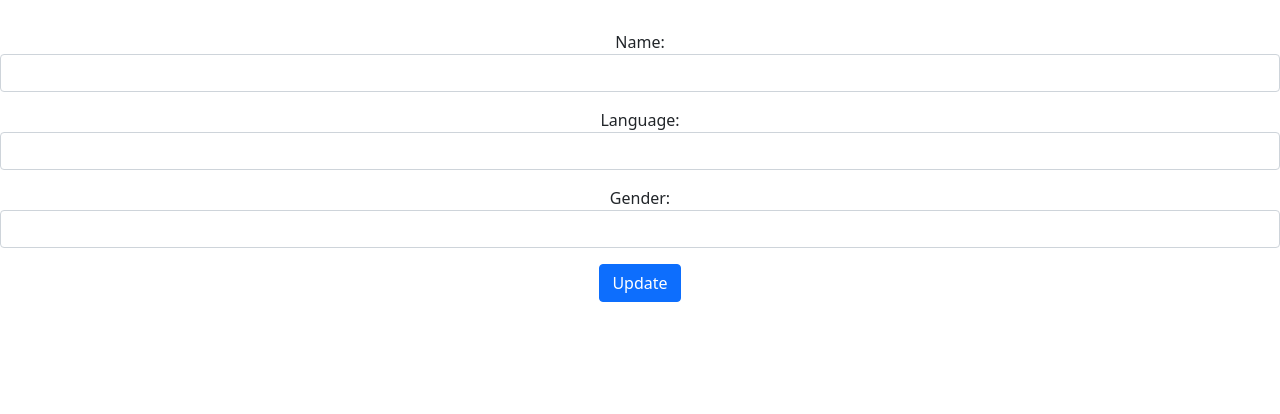
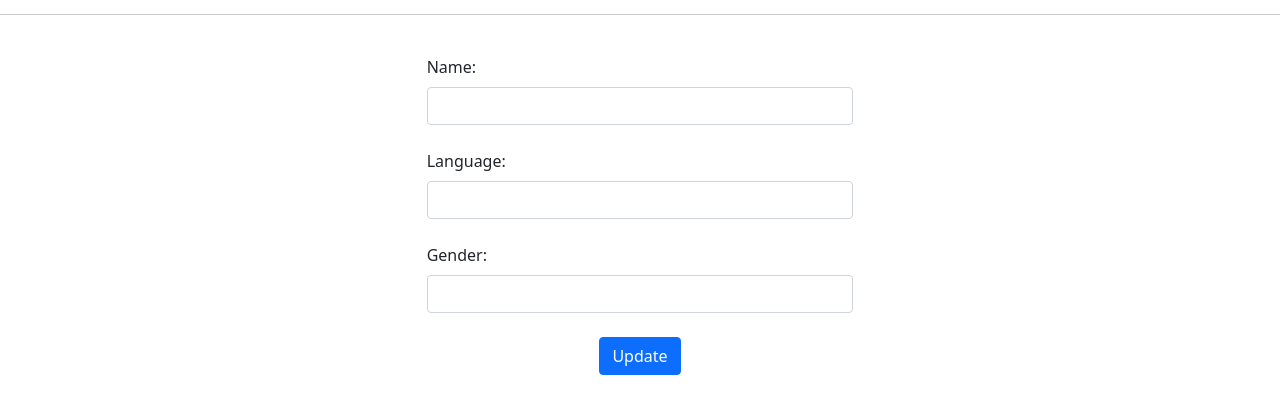
Before and after one commit to balaji2298-b/CRUD-Form-Action-Checkbox-Radio, a Django app: template crudformcheckbox/testmatch/myapp/templates/update.html in a window 1280 px wide. Shown: the part 50-464 px from the top of the page. Run offline with Django 3.2, Linux system fonts and the light colour scheme; the template is opened without the code that fills it: values that come from a table or form of the project are taken from there, others are empty.

Commit message:
Update update.html

```diff
--- a/crudformcheckbox/testmatch/myapp/templates/update.html
+++ b/crudformcheckbox/testmatch/myapp/templates/update.html
@@ -12,15 +12,28 @@
             <header>
                 <h1>Django Mysql Form Action CRUD</h1>
             </header>
+	     <hr>
            <br>
-            <form method="POST">
-                {% csrf_token %}
-                {{ form.as_p }}
-
-                <div class="mb-3">
-                    <button type="success"  class="btn btn-primary">Update</button>
-                </div>
-            </form>
+           <div class="col-4">
+                <form method="POST" autocomplete="off">
+                    {% csrf_token %}
+                    <div class="mb-4">
+                        <label for="" class="form-label" style="text-align: left; display: block;">Name:</label>
+                            {{form.name}}
+                    </div>
+                    <div class="mb-4">
+                        <label for="" class="form-label" style="text-align: left; display: block;">Language:</label>
+                        {{form.language}}
+                    </div>
+                    <div class="mb-4">
+                        <label for="" class="form-label" style="text-align: left; display: block;">Gender:</label>
+                              {{form.gender}}
+                        </div>
+                        <div class="mb-3">
+                            <button type="success"  class="btn btn-primary">Update</button>
+                        </div>
+                </form>
+            </div>
     </center>
 </body>
 </html>
```
